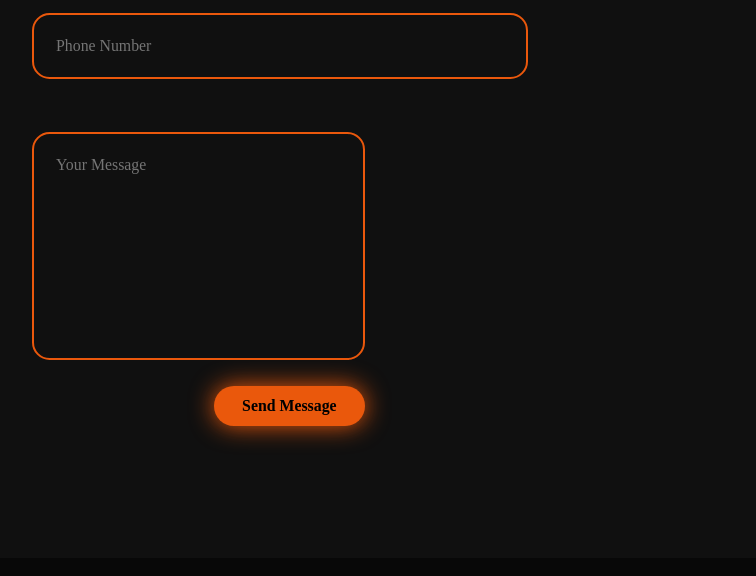
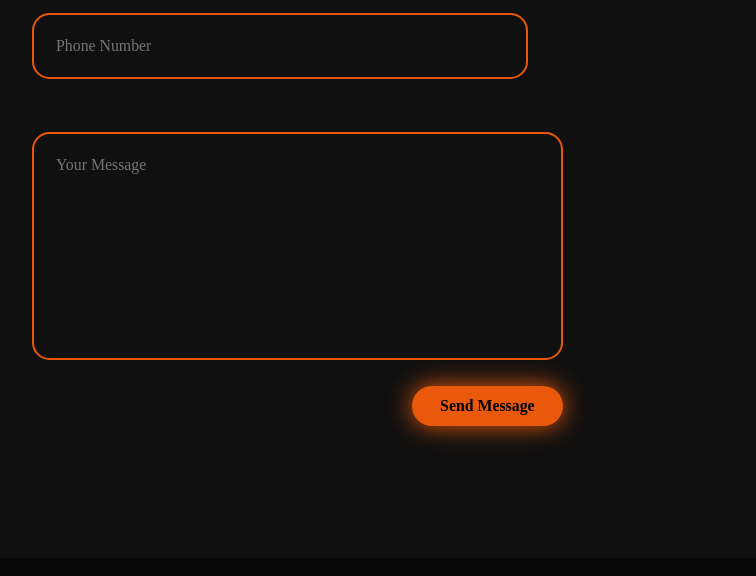
Before and after one commit to jan-mark/Ken_Portfolio, a plain HTML site: page index.html in a window 1280 px wide. Shown: the part 6596-7172 px from the top of the page, without its empty margins (160-916 px from the left). Drawn offline with nearby package versions, Linux system fonts and the light colour scheme.

Commit message:
Update index.html

```diff
--- a/index.html
+++ b/index.html
@@ -253,7 +253,7 @@
             </div>
 
             <div class="input-group-2">
-                <textarea name="" id="" cols="30" rows="10" placeholder="Your Message"></textarea>
+                <textarea name="" id="" cols="52" rows="10" placeholder="Your Message"></textarea>
                 <input type="submit" name="message" value="Send Message" class="btn">
             </div>
         </form>
@@ -300,4 +300,5 @@
 
     <script src="script.js"></script>
 </body>
+
 </html>
```
